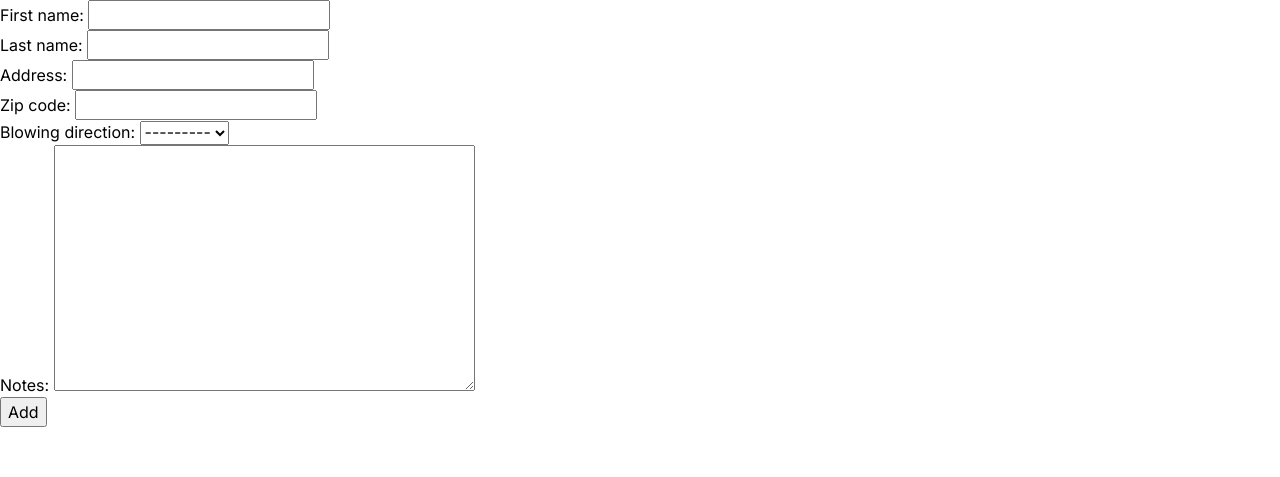
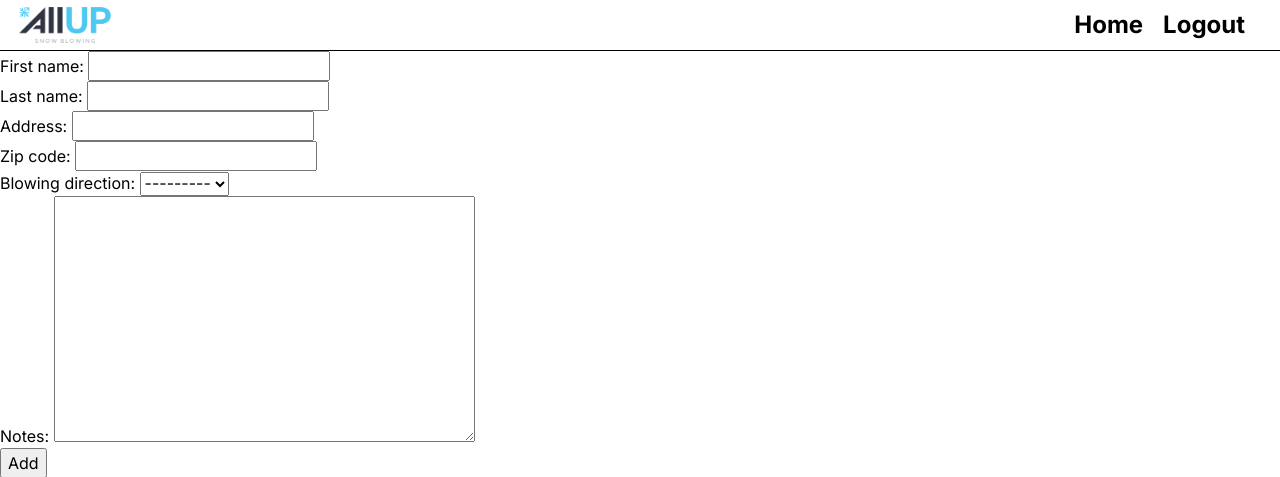
Before and after one commit to bmtymrak/allup-blower, a Django app: page / in a window 1280 px wide. Shown: the top 477 px of the page. Run offline with Django 4.2, Linux system fonts and the light colour scheme; the visitor is signed in with stand-in values (Sample User, id 1); data that the repository does not hold is empty.

Commit message:
First version of header added

```diff
--- a/static/base.css
+++ b/static/base.css
@@ -59,7 +59,7 @@ h6 {
 }
 
 a {
-    /* text-decoration: none; */
+    text-decoration: none;
     color: black;
 }
 
@@ -68,6 +68,31 @@ a {
     align-items: center;
     justify-content: center;
     height: 100%;
+}
+
+.header-nav {
+    display: flex;
+    flex-direction: row;
+    align-items: center;
+    justify-content: space-between;
+    border-bottom: 1px solid black;
+}
+
+.header-logo {
+    margin-left: 15px;
+}
+
+.header-nav-links {
+    display: flex;
+    flex-direction: row;
+    justify-content: space-around;
+    margin-right: 15px;
+}
+
+.header-nav-links>a {
+    font-size: 1.5rem;
+    font-weight: bold;
+    margin-right: 20px;
 }
 
 .login--card {
--- a/templates/_base.html
+++ b/templates/_base.html
@@ -15,6 +15,15 @@
     <link href="https://fonts.googleapis.com/css2?family=Inter:wght@100;200;300;400;500;600;700;800;900&display=swap" rel="stylesheet">
 </head>
 <body>
+    {% if user.is_authenticated %}
+    <header class="header-nav">
+        <img class="header-logo" src="{% static 'images/AllUP_Logo_Tagline_Color_100x500.png' %}" height="50">
+        <div class="header-nav-links">
+            <a href="{% url 'home'%}">Home</a>
+            <a href="{% url 'account_logout'%}">Logout</a>
+        </div>
+    </header>
+    {% endif %}
     {% block body %}
     {% endblock body %}
 </body>
```
